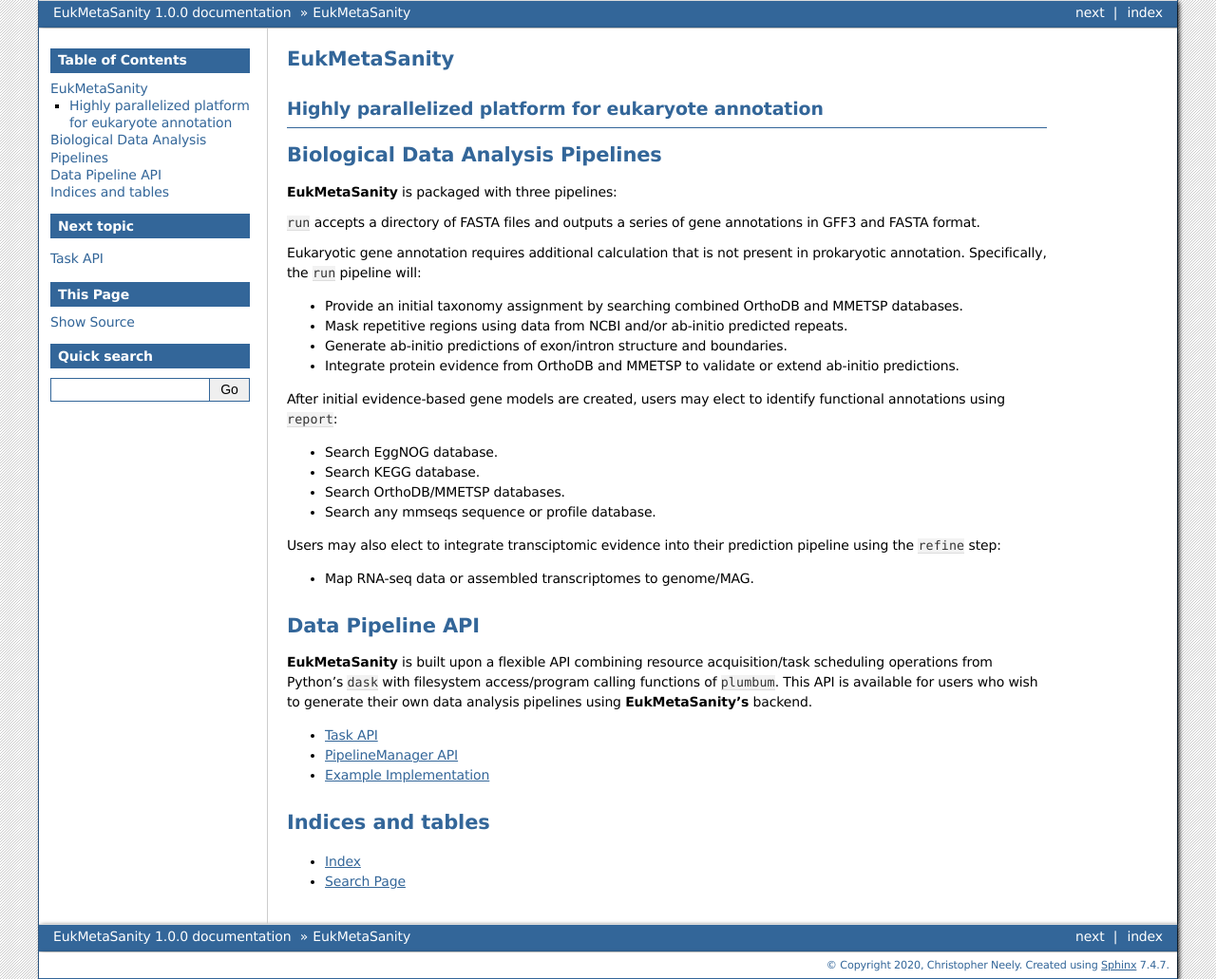
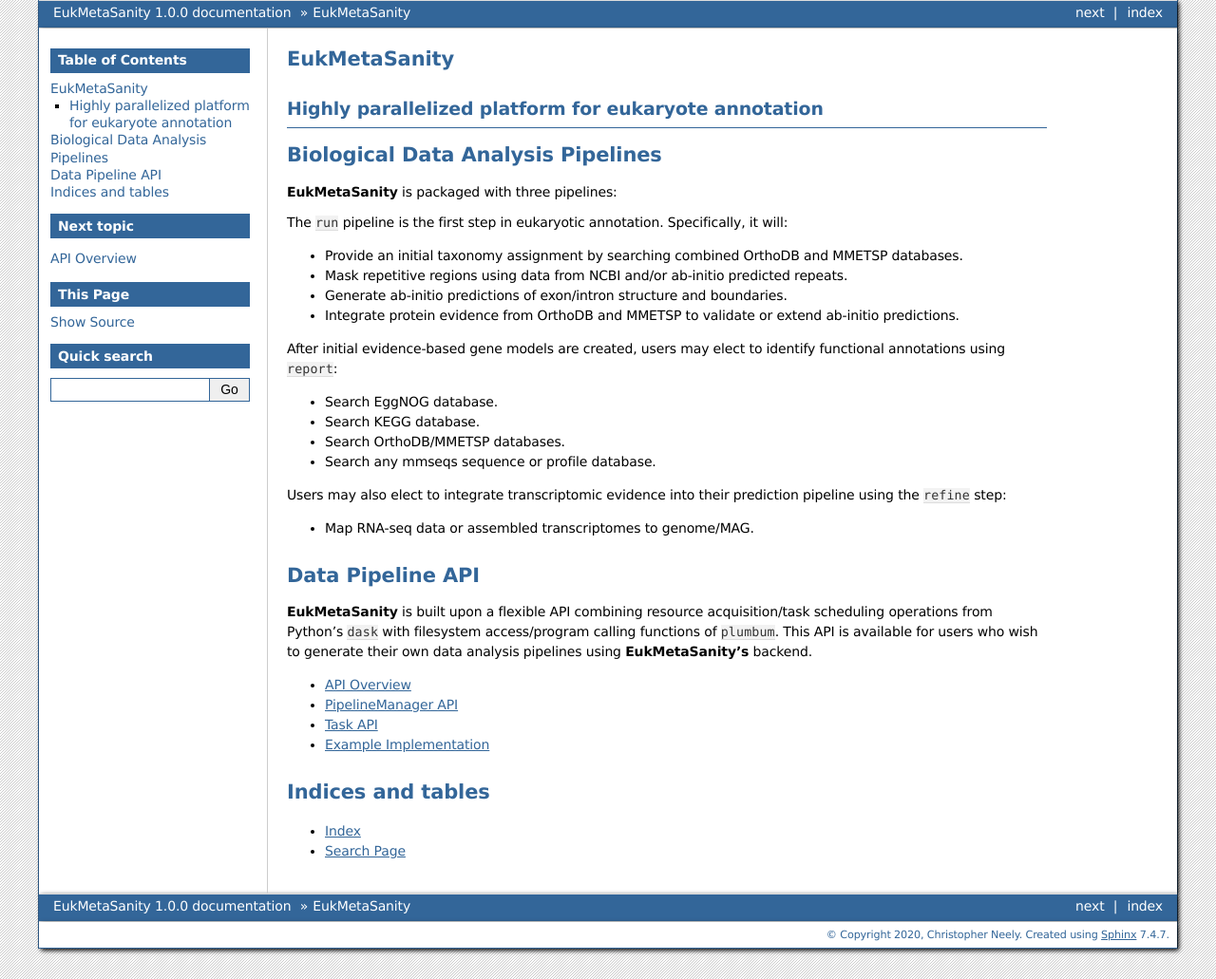
Before and after one commit to cjneely10/EukMetaSanity, a Sphinx documentation site: the page built from docs/source/index.rst, in a window 1280 px wide. Shown: the whole page at 95% size. Built offline with Sphinx 7.4.7, drawn with Linux system fonts in a browser that asks for light colours.

Commit message:
Begin overview of API

```diff
--- a/docs/source/index.rst
+++ b/docs/source/index.rst
@@ -7,10 +7,7 @@
 ==================================
 **EukMetaSanity** is packaged with three pipelines:
 
-``run`` accepts a directory of FASTA files and outputs a series of gene annotations in GFF3 and FASTA format.
-
-Eukaryotic gene annotation requires additional calculation that is not present in prokaryotic annotation. Specifically,
-the ``run`` pipeline will:
+The ``run`` pipeline is the first step in eukaryotic annotation. Specifically, it will:
 
 * Provide an initial taxonomy assignment by searching combined OrthoDB and MMETSP databases.
 * Mask repetitive regions using data from NCBI and/or ab-initio predicted repeats.
@@ -25,7 +22,7 @@
 * Search OrthoDB/MMETSP databases.
 * Search any mmseqs sequence or profile database.
 
-Users may also elect to integrate transciptomic evidence into their prediction pipeline using the ``refine`` step:
+Users may also elect to integrate transcriptomic evidence into their prediction pipeline using the ``refine`` step:
 
 * Map RNA-seq data or assembled transcriptomes to genome/MAG.
 
@@ -38,8 +35,9 @@
 .. toctree::
 	:maxdepth: 2
 
+	api/overview
+	api/pipeline_manager
 	api/task
-	api/pipeline_manager
 	api/example
 
 Indices and tables
```
Also changed, not shown: docs/source/api/overview.rst (added, +8 -0 lines), 9 other files.
